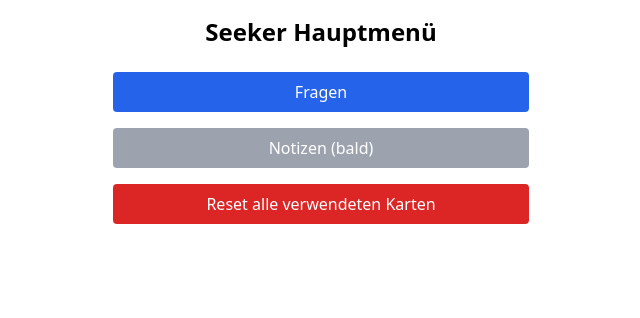
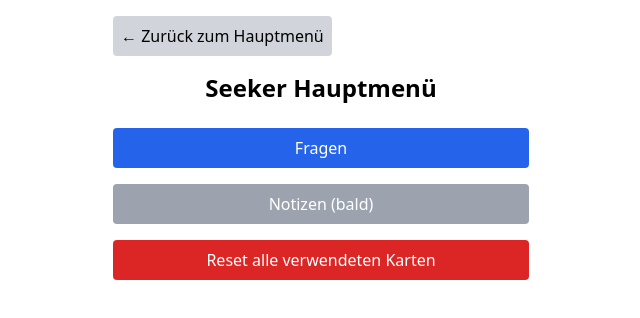
Before and after one commit to sigmaTUFF/hide-and-seek-app-v2, a React (Vite) app: page / in a window 1280 px wide. Both pictures are taken after a click on the button "Seeker". Shown: the top 318 px of the page, without its empty margins (319-959 px from the left). Built offline with nearby package versions, Linux system fonts and the light colour scheme.

Commit message:
Update Seeker.jsx

```diff
--- a/src/Seeker.jsx
+++ b/src/Seeker.jsx
@@ -49,7 +49,7 @@ const thermometerOptions = ["100m", "200m", "300m", "500m", "750m", "1km"];
 
 const radarOptions = ["100m", "250m", "500m", "1km", "2km", "3km"];
 
-export default function Seeker() {
+export default function Seeker({ goBackToMenu }) {
   const [view, setView] = useState("menu"); // menu, fragen, notizen, vergleiche, praezision, fotos, masse
 
   // Vergleichskategorie
@@ -282,10 +282,16 @@ const cancelUseRadarOption = () => {
   return (
     <div className="max-w-md mx-auto p-4 text-center min-h-screen flex flex-col">
       {/* Hauptmenü */}
-      {view === "menu" && (
-        <>
-          <h1 className="text-2xl font-bold mb-6">Seeker Hauptmenü</h1>
-          <button
+        {view === "menu" && (
+          <>
+            <button
+              onClick={goBackToMenu}
+              className="btn p-2 mb-4 bg-gray-300 rounded hover:bg-gray-400 self-start"
+            >
+              ← Zurück zum Hauptmenü
+            </button>
+            <h1 className="text-2xl font-bold mb-6">Seeker Hauptmenü</h1>
+            <button
             onClick={() => setView("fragen")}
             className="btn p-2 mb-4 bg-blue-600 text-white rounded hover:bg-blue-700"
           >
```
